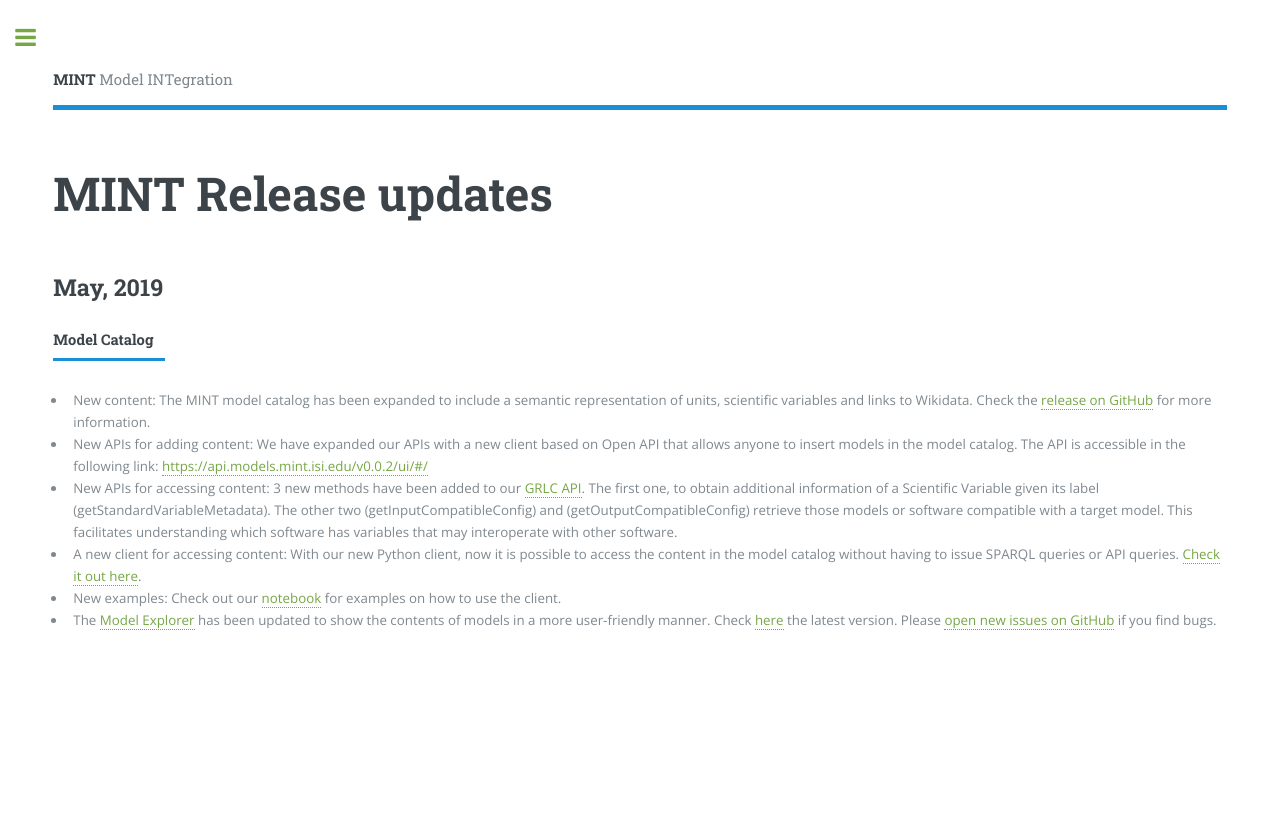
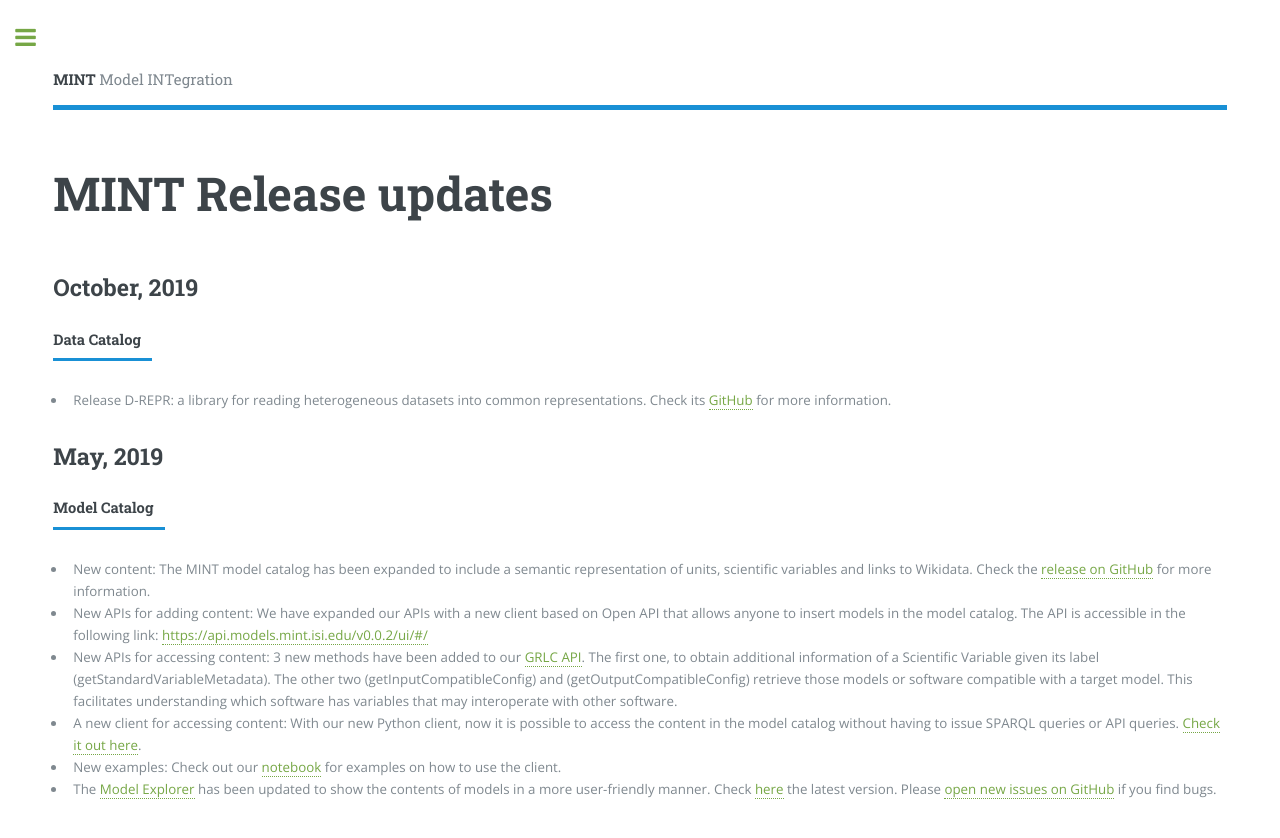
Before and after one commit to KnowledgeCaptureAndDiscovery/MINT, a Jekyll site: the page built from releases.md, in a window 1280 px wide. Shown: the top 838 px of the page. Built offline with Jekyll 4.4.1, drawn with Linux system fonts in a browser that asks for light colours.

Commit message:
Update releases.md
Add a release from Data Catalog

```diff
--- a/releases.md
+++ b/releases.md
@@ -2,6 +2,16 @@
 layout: page
 title: MINT Release updates
 ---
+
+<section id="overview">
+    <header class="major">
+	<h2>October, 2019</h2>
+        <h4>Data Catalog</h4>
+    </header>
+    <ul>
+        <li>Release D-REPR: a library for reading heterogeneous datasets into common representations. Check its <a href="https://github.com/usc-isi-i2/d-repr">GitHub</a> for more information.</li>
+    </ul>
+</section>
 
 <section id="overview">
     <header class="major">
```
